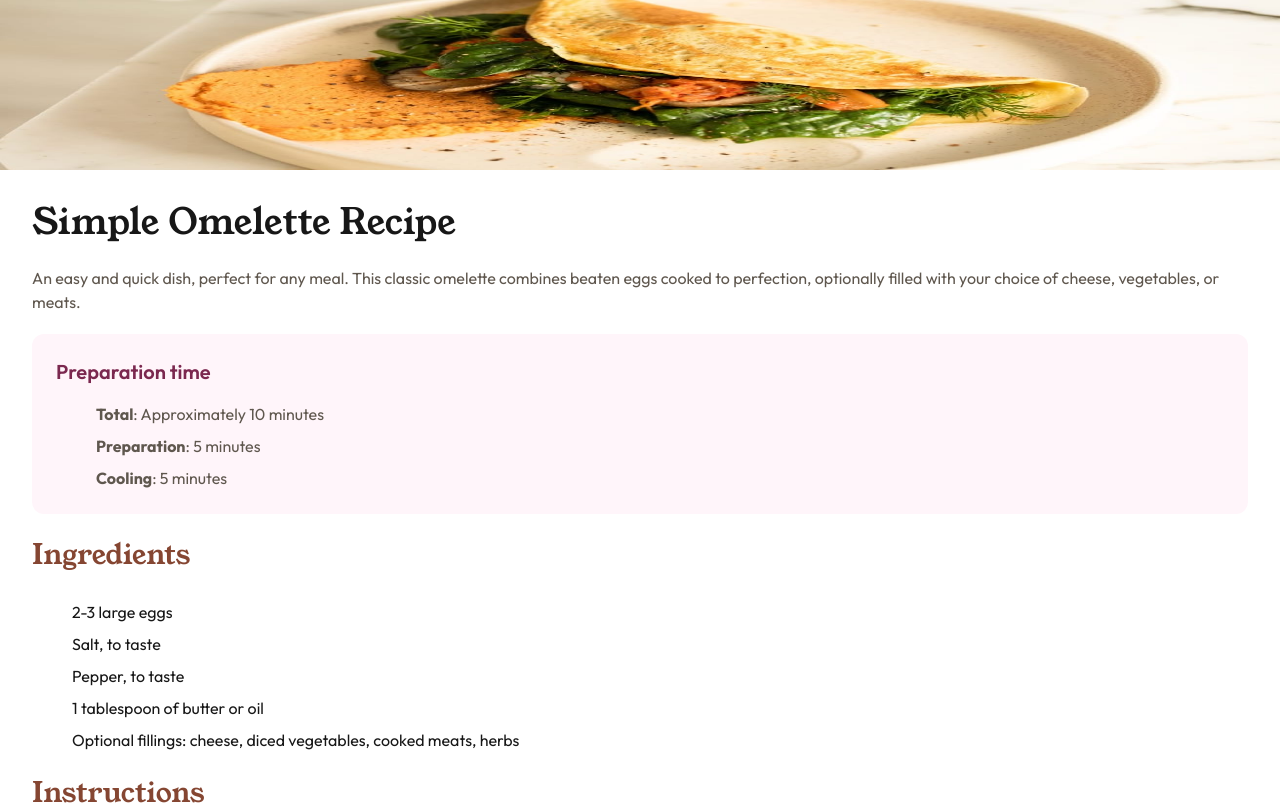
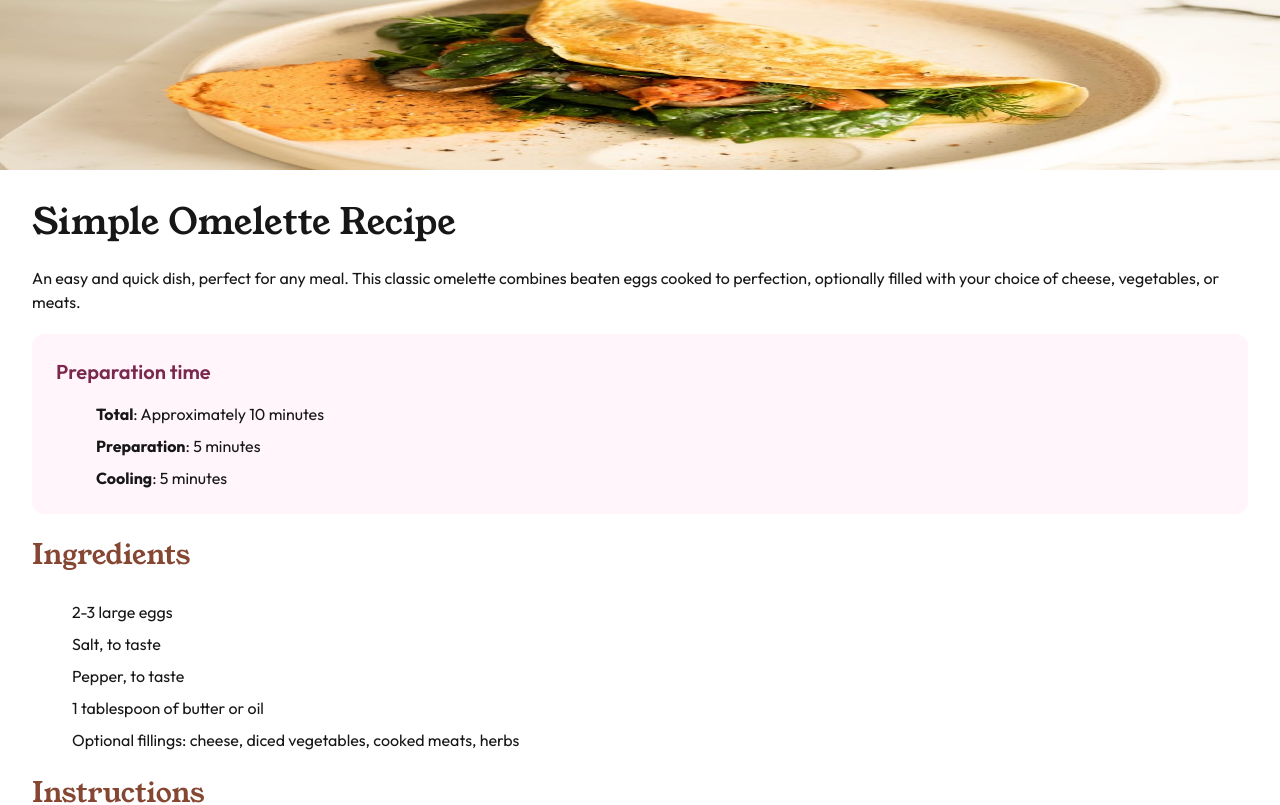
Before and after one commit to BlonoBuccellati/fm-recipe-page, a Next.js app: page / in a window 1280 px wide. Shown: the top 805 px of the page. Built offline with nearby package versions, Linux system fonts and the light colour scheme.

Commit message:
style(font-color): フォントカラーを全体に適用した

```diff
--- a/src/_components/preparation-time.tsx
+++ b/src/_components/preparation-time.tsx
@@ -4,7 +4,7 @@
   return (
     <div className='bg-Rose-50 rounded-xl flex flex-col gap-4 p-6'>
       <h3 className='text-Rose-800 text-xl font-semibold'>Preparation time</h3>
-      <ul className='flex flex-col gap-2 text-Stone-600'>
+      <ul className='flex flex-col gap-2'>
         <UlListItem>
           <b>Total</b>: Approximately 10 minutes
         </UlListItem>
--- a/src/_components/title.tsx
+++ b/src/_components/title.tsx
@@ -3,7 +3,7 @@
     <div className='flex flex-col gap-6'>
       <h1 className='font-young text-4xl'>Simple Omelette Recipe</h1>
       {/* paragraph */}
-      <p className='text-Stone-600'>
+      <p>
         An easy and quick dish, perfect for any meal. This classic omelette
         combines beaten eggs cooked to perfection, optionally filled with your
         choice of cheese, vegetables, or meats.
```
